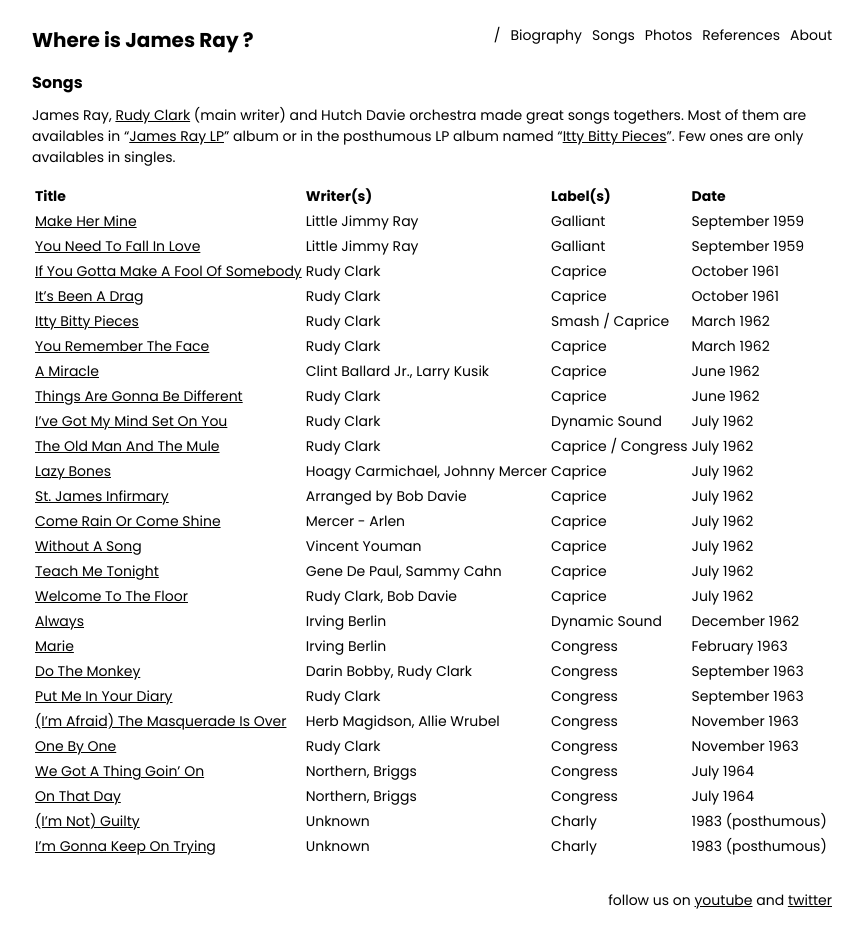
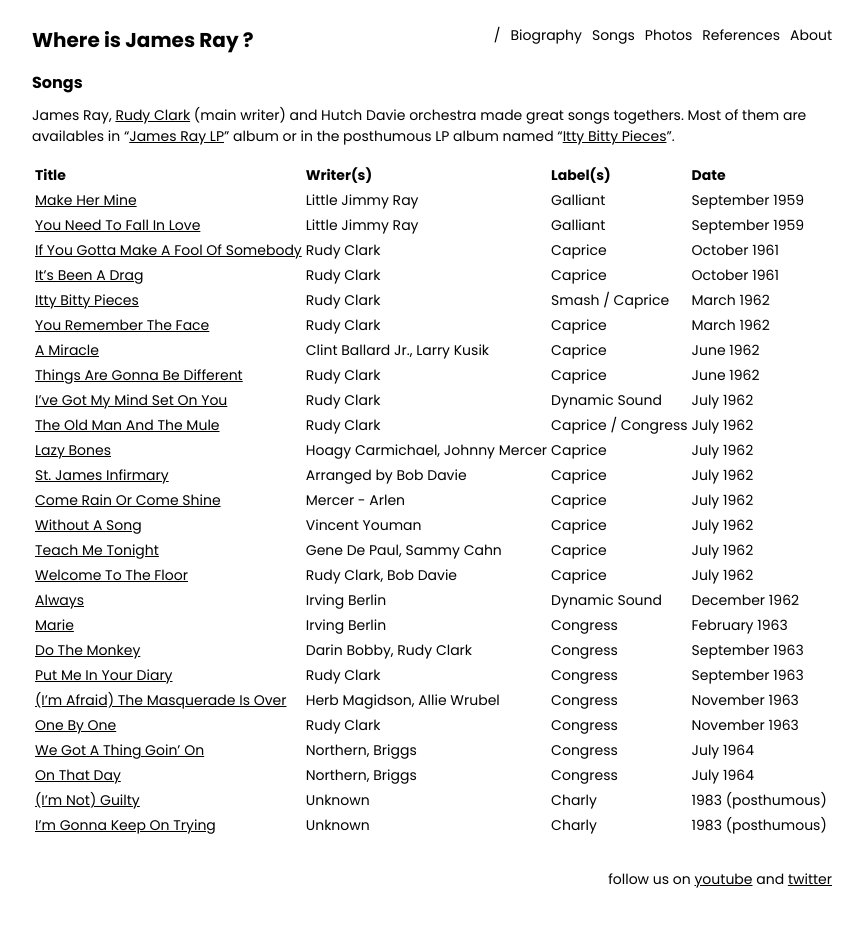
Before and after one commit to jamesraymusic/jamesraymusic.github.io, a Jekyll site: the page built from songs.md, in a window 1280 px wide. Shown: the whole page, without its empty margins (208-1071 px from the left). Built offline with Jekyll 4.4.1, drawn with Linux system fonts in a browser that asks for light colours; after the commit the page ends 910 px from its top, so only the background shows below that.

Commit message:
Update songs.md

```diff
--- a/songs.md
+++ b/songs.md
@@ -6,7 +6,7 @@
 
 # Songs
 
-James Ray, [Rudy Clark](https://en.wikipedia.org/wiki/Rudy_Clark) (main writer) and Hutch Davie orchestra made great songs togethers. Most of them are availables in "[James Ray LP](https://www.discogs.com/release/3221079-James-Ray-James-Ray)" album or in the posthumous LP album named "[Itty Bitty Pieces](https://www.discogs.com/release/3016494-James-Ray-Itty-Bitty-Pieces)". Few ones are only availables in singles.
+James Ray, [Rudy Clark](https://en.wikipedia.org/wiki/Rudy_Clark) (main writer) and Hutch Davie orchestra made great songs togethers. Most of them are availables in "[James Ray LP](https://www.discogs.com/release/3221079-James-Ray-James-Ray)" album or in the posthumous LP album named "[Itty Bitty Pieces](https://www.discogs.com/release/3016494-James-Ray-Itty-Bitty-Pieces)".
 
 | Title | Writer(s) | Label(s) | Date |
 | --- | --- | --- | --- |
```
